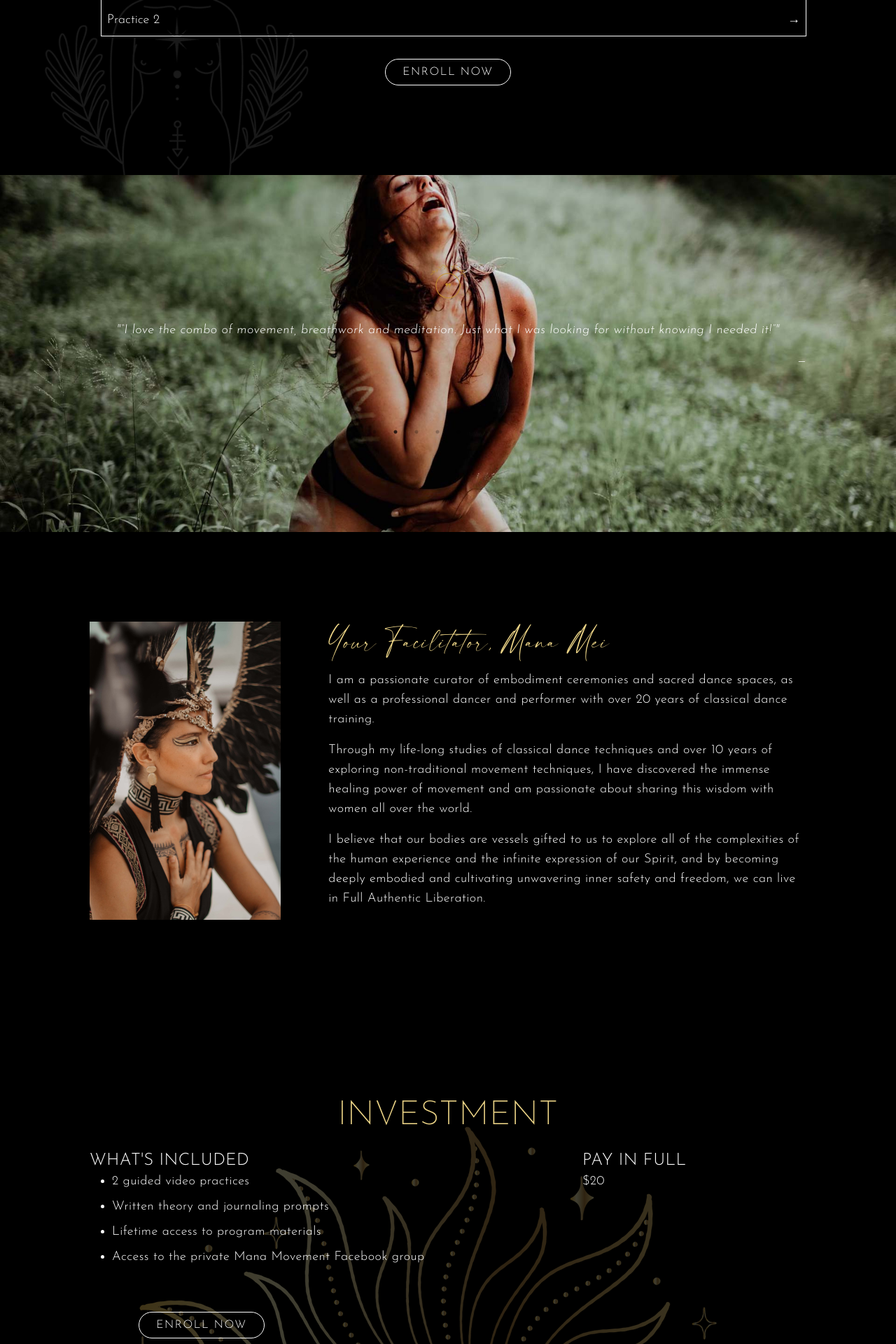
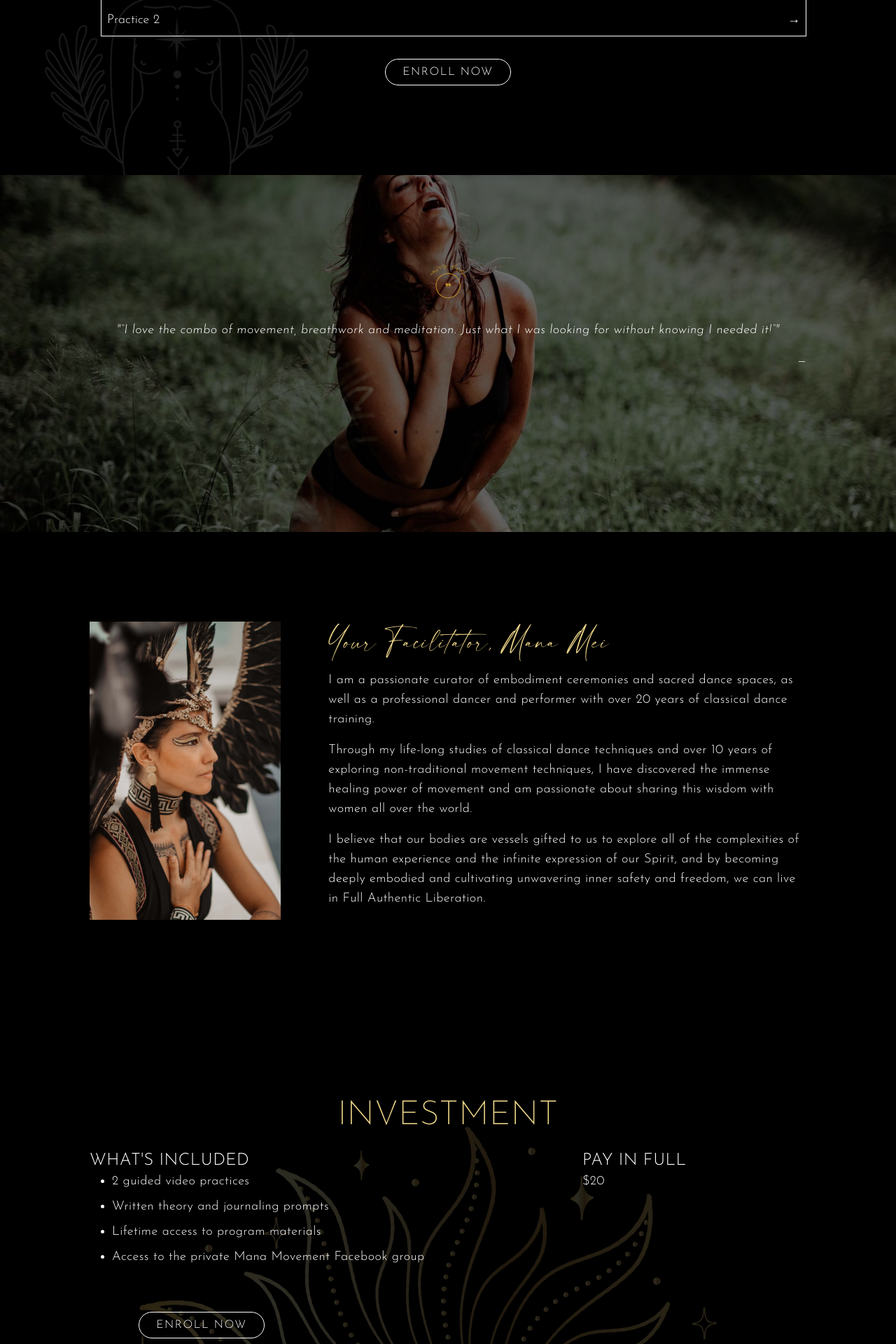
Before and after one commit to brittwoodard/manamei, a Jekyll site: the page built from mana-movement-foundations.html, in a window 1280 px wide. Shown: the part 4286-6206 px from the top of the page at 70% size. Built offline with Jekyll 4.4.1, drawn with Linux system fonts in a browser that asks for light colours; nearby versions of some CDN libraries; comment, search, counter and statistics services are not loaded.

Commit message:
foundations

```diff
--- a/_includes/cta-course.html
+++ b/_includes/cta-course.html
@@ -1,4 +1,4 @@
-<section class="section-padding bg-image-style bg-overlay"
+<section class="section-padding bg-image-style bg-overlay {{page.cta.background-image.overlay_style}}"
     style="background-image: url('{{page.cta.background-image.background_image}}'); background-position: {{page.cta.background-image.image_focus}};">
     <div class="text-center">
         <h2 class="text-lg-serif">{{page.cta.heading}}</h2>
--- a/_includes/description-course-grid.html
+++ b/_includes/description-course-grid.html
@@ -1,6 +1,6 @@
 <section class="pt-10p p-5p md:p-10p">
     <h2 class="heading-lg-sans text-feature text-center">{{page.course-description.heading}}</h2>
-    <div class="grid grid-cols-2 gap-8">
+    <div class="grid md:grid-cols-2 gap-8">
         <div class="col-span-1">
             <p class="text-left">{{page.course-description.description_html}}</p>
         </div>
--- a/_includes/investment.html
+++ b/_includes/investment.html
@@ -1,4 +1,4 @@
-<section class="bg-image-style bg-overlay py-10p px-5p md:p-10p" style="background-image: url('/uploads/backgrounds/manamei-1.png');">
+<section class="bg-image-style bg-overlay py-10p px-5p md:p-10p {{page.investment.overlay_style}}" style="background-image: url('{{page.investment.background_image}}');">
     <h2 class="heading-lg-sans text-feature text-center">{{page.investment.heading}}</h2>
     <div class="grid sm:grid-cols-3 sm:gap-8">
         <!-- Includes -->
--- a/mana-movement-foundations.html
+++ b/mana-movement-foundations.html
@@ -188,6 +189,8 @@
   button:
     url: https://sso.teachable.com/secure/487916/checkout/4871108/mana-movement-foundations
     text: Enroll Now
+  background_image: /uploads/backgrounds/manamei-1.png
+  overlay_style: light
 faq:
   heading: Frequently asked questions
   questions-and-answers:
```
Also changed, not shown: other parts of mana-movement-foundations.html (+2 -0 lines).
